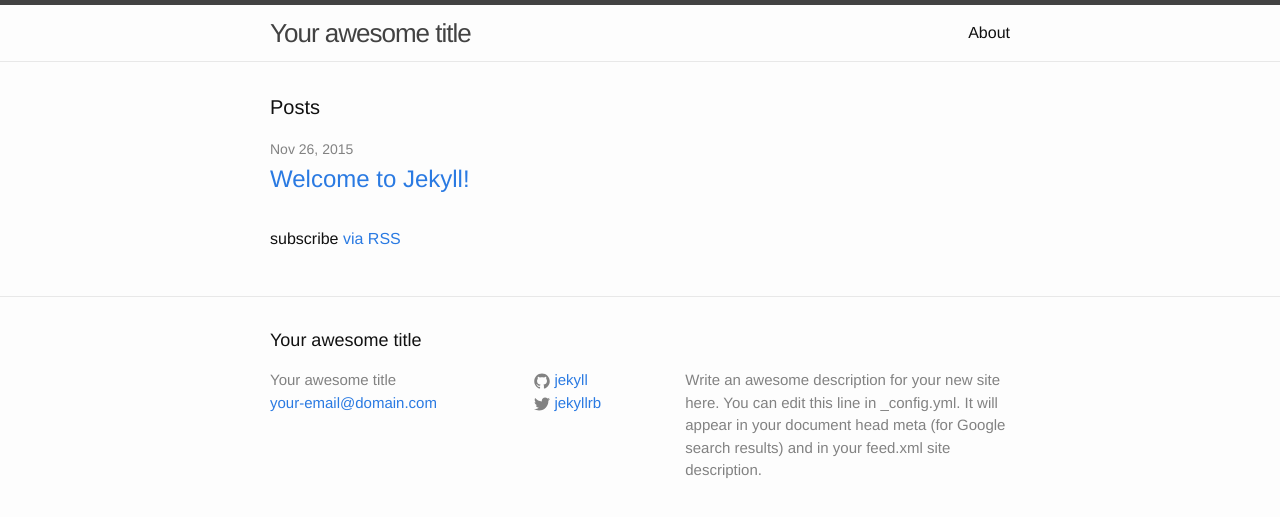
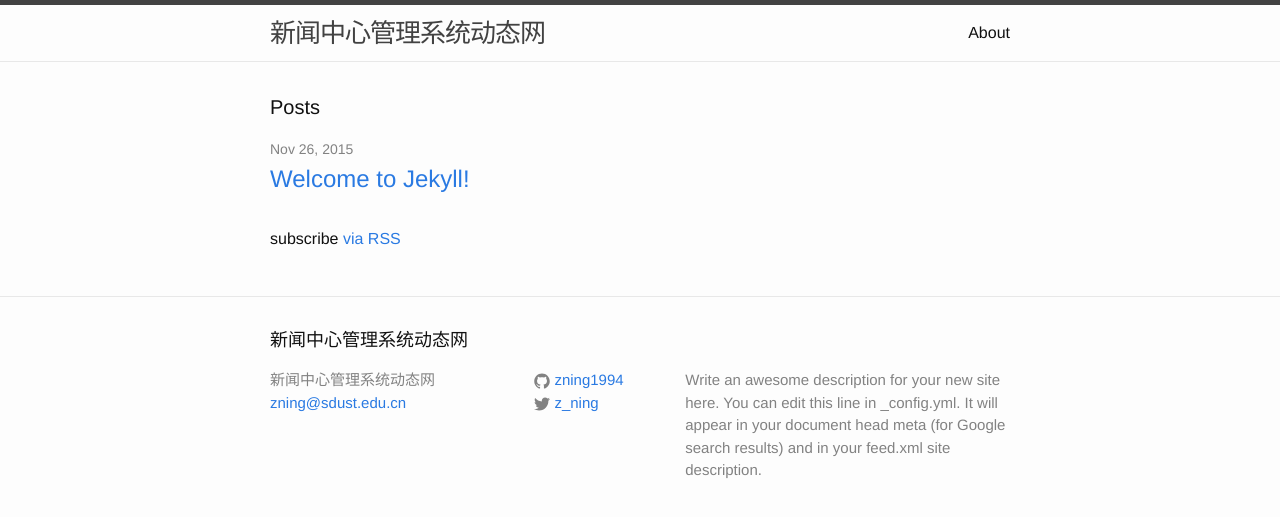
Before and after one commit to zning1994/newscentersystem, a Jekyll site: the page built from index.html, in a window 1280 px wide. Shown: the top 517 px of the page. Built offline with Jekyll 4.4.1, drawn with Linux system fonts in a browser that asks for light colours.

Commit message:
提交管理中心网站_config.yml配置文件

```diff
--- a/_config.yml
+++ b/_config.yml
@@ -6,16 +6,16 @@
 # 'jekyll serve'. If you change this file, please restart the server process.
 
 # Site settings
-title: Your awesome title
-email: your-email@domain.com
+title: 新闻中心管理系统动态网
+email: zning@sdust.edu.cn
 description: > # this means to ignore newlines until "baseurl:"
   Write an awesome description for your new site here. You can edit this
   line in _config.yml. It will appear in your document head meta (for
   Google search results) and in your feed.xml site description.
-baseurl: "" # the subpath of your site, e.g. /blog
-url: "http://yourdomain.com" # the base hostname & protocol for your site
-twitter_username: jekyllrb
-github_username:  jekyll
+baseurl: "/newscentersystem" # the subpath of your site, e.g. /blog
+url: "http://zning.me" # the base hostname & protocol for your site
+twitter_username: z_ning
+github_username:  zning1994
 
 # Build settings
 markdown: kramdown
```
